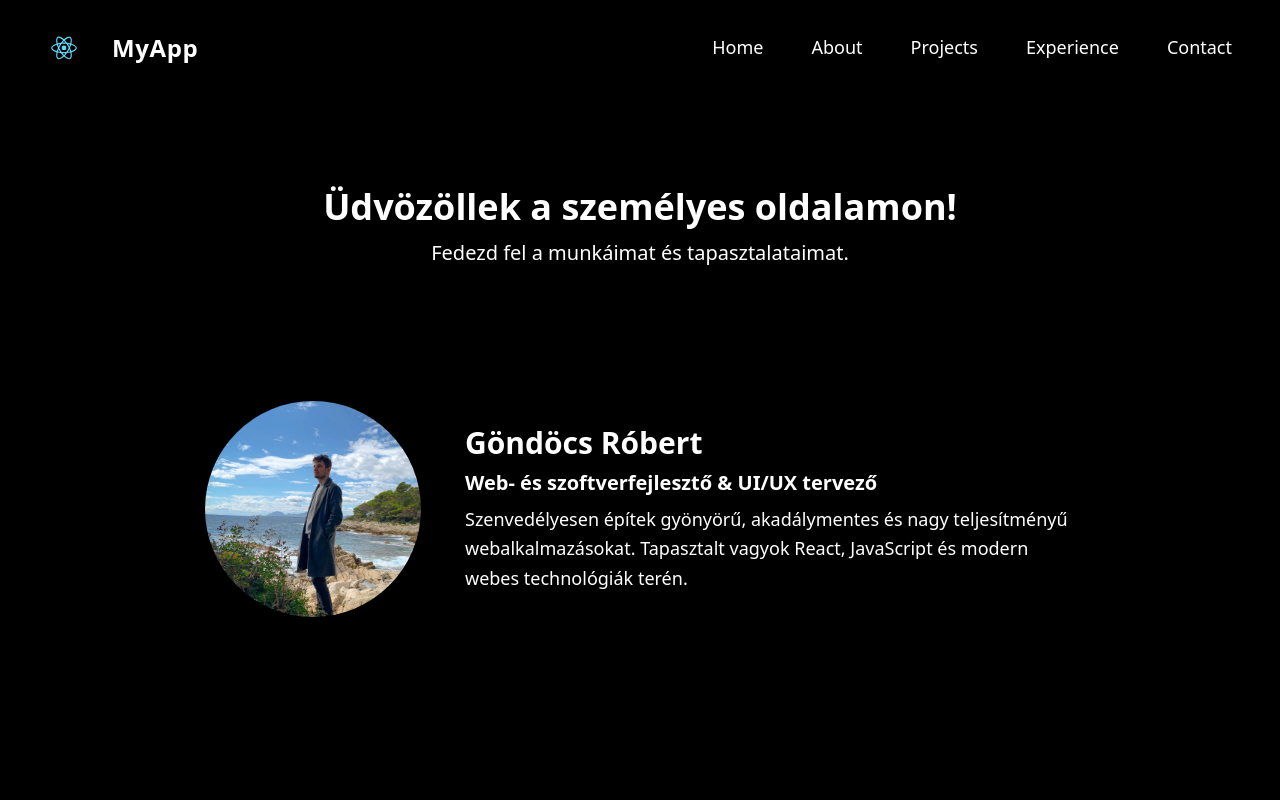
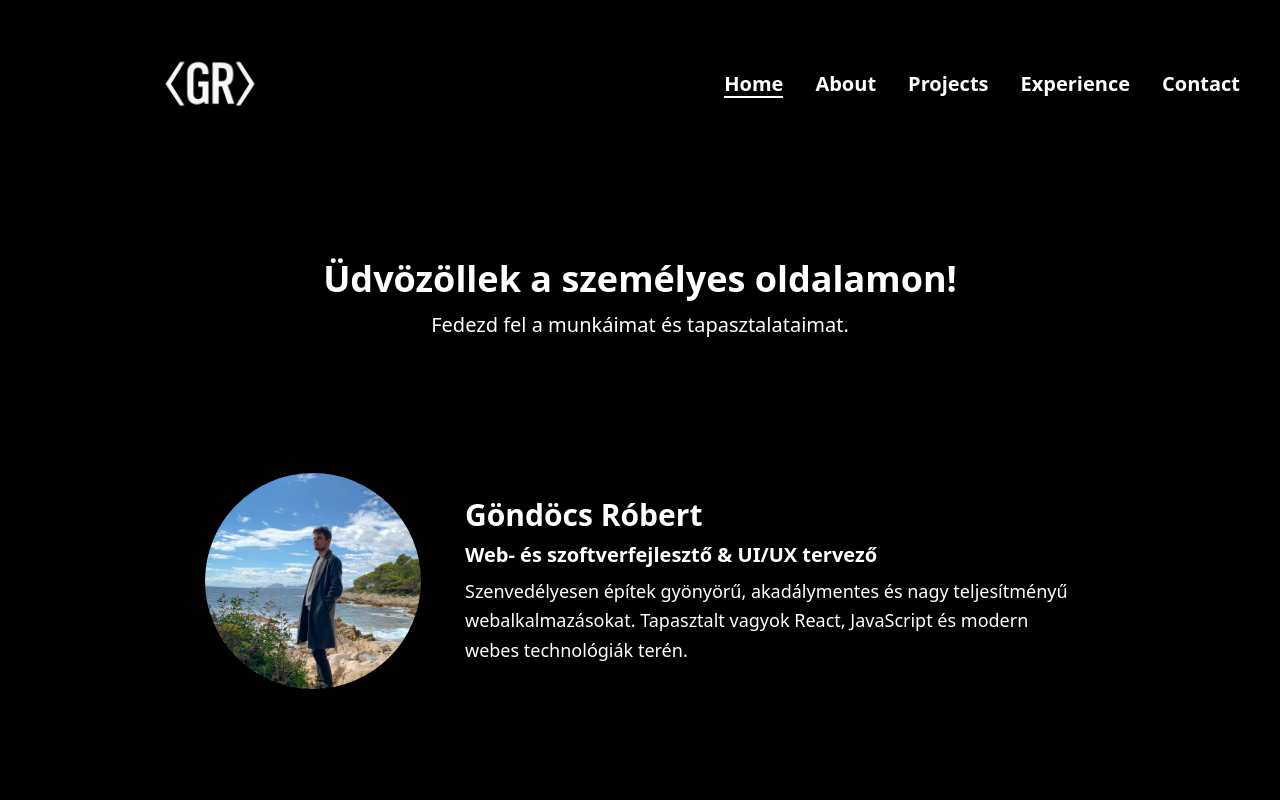
Before and after one commit to Gondocs/VercelFrontend, a React (Create React App) app: page / in a window 1280 px wide. Shown: the top 800 px of the page. Built offline with nearby package versions, Linux system fonts and the light colour scheme.

Commit message:
add logo and favicon

```diff
--- a/src/Navbar.js
+++ b/src/Navbar.js
@@ -1,20 +1,66 @@
 // Navbar.js
-import React from 'react';
-import logo from './logo.svg';
+import React, { useEffect, useState } from 'react';
 
-function Navbar() {
+function Navbar({ isMobile }) {
+  const [menuOpen, setMenuOpen] = useState(false);
+  const [activeSection, setActiveSection] = useState('home');
+
+  useEffect(() => {
+    // Smooth scroll for anchor links
+    const handleClick = e => {
+      if (e.target.tagName === 'A' && e.target.getAttribute('href')?.startsWith('#')) {
+        const id = e.target.getAttribute('href').slice(1);
+        const el = document.getElementById(id);
+        if (el) {
+          e.preventDefault();
+          setMenuOpen(false); // close menu on link click
+          window.scrollTo({
+            top: el.getBoundingClientRect().top + window.scrollY - 80,
+            behavior: 'smooth',
+          });
+        }
+      }
+    };
+    document.addEventListener('click', handleClick);
+    return () => document.removeEventListener('click', handleClick);
+  }, []);
+
+  useEffect(() => {
+    // Highlight nav link for current section
+    const sectionIds = ['home', 'about', 'projects', 'experience', 'contact'];
+    const handleScroll = () => {
+      const scrollPos = window.scrollY + 100;
+      let current = 'home';
+      for (const id of sectionIds) {
+        const el = document.getElementById(id);
+        if (el && el.offsetTop <= scrollPos) {
+          current = id;
+        }
+      }
+      setActiveSection(current);
+    };
+    window.addEventListener('scroll', handleScroll);
+    handleScroll();
+    return () => window.removeEventListener('scroll', handleScroll);
+  }, []);
+
+  const navLinks = (
+    <>
+      <a href="#home" className={`nav-underline text-white text-xl font-bold${activeSection==='home' ? ' active' : ''}`} onClick={() => setMenuOpen(false)}>Home</a>
+      <a href="#about" className={`nav-underline text-white text-xl font-bold${activeSection==='about' ? ' active' : ''}`} onClick={() => setMenuOpen(false)}>About</a>
+      <a href="#projects" className={`nav-underline text-white text-xl font-bold${activeSection==='projects' ? ' active' : ''}`} onClick={() => setMenuOpen(false)}>Projects</a>
+      <a href="#experience" className={`nav-underline text-white text-xl font-bold${activeSection==='experience' ? ' active' : ''}`} onClick={() => setMenuOpen(false)}>Experience</a>
+      <a href="#contact" className={`nav-underline text-white text-xl font-bold${activeSection==='contact' ? ' active' : ''}`} onClick={() => setMenuOpen(false)}>Contact</a>
+    </>
+  );
+
   return (
     <nav className="flex items-center justify-between px-10 py-6 bg-black shadow-lg border-b-2 border-black sticky top-0 z-50">
-      <div className="flex items-center gap-4">
-        <img src={logo} alt="Logo" className="h-12 w-12 mr-2 rounded-full border-2 border-black shadow" />
-        <span className="text-white font-extrabold text-2xl tracking-wide drop-shadow">MyApp</span>
-      </div>
+      <a href="#home" className="flex-shrink-0 ml-20">
+        <img src="/GR_logo.png" alt="Logo" style={{ height: '120px', width: 'auto', marginLeft:'30px',}} />
+      </a>
       <div className="flex space-x-8">
-        <a href="#home" className="text-white hover:text-white border-b-2 border-transparent hover:border-white transition text-lg font-medium px-2 py-1">Home</a>
-        <a href="#about" className="text-white hover:text-white border-b-2 border-transparent hover:border-white transition text-lg font-medium px-2 py-1">About</a>
-        <a href="#projects" className="text-white hover:text-white border-b-2 border-transparent hover:border-white transition text-lg font-medium px-2 py-1">Projects</a>
-        <a href="#experience" className="text-white hover:text-white border-b-2 border-transparent hover:border-white transition text-lg font-medium px-2 py-1">Experience</a>
-        <a href="#contact" className="text-white hover:text-white border-b-2 border-transparent hover:border-white transition text-lg font-medium px-2 py-1">Contact</a>
+        {navLinks}
       </div>
     </nav>
   );
--- a/src/input.css
+++ b/src/input.css
@@ -13,26 +13,23 @@
     left: 50%;
     right: 50%;
     bottom: 0;
-    width: 0;
     height: 2px;
     background: white;
     opacity: 0;
     transition: left 0.3s cubic-bezier(0.4,0,0.2,1), right 0.3s cubic-bezier(0.4,0,0.2,1), opacity 0.2s cubic-bezier(0.4,0,0.2,1);
+    pointer-events: none;
   }
+  .nav-underline.active::after,
   .nav-underline:hover::after,
   .nav-underline:focus::after {
     left: 0;
     right: 0;
-    width: auto;
     opacity: 1;
-    transition: left 0.3s cubic-bezier(0.4,0,0.2,1), right 0.3s cubic-bezier(0.4,0,0.2,1), opacity 0.2s cubic-bezier(0.4,0,0.2,1);
   }
-  .nav-underline:not(:hover):not(:focus)::after {
+  .nav-underline:not(.active):not(:hover):not(:focus)::after {
     left: 50%;
     right: 50%;
-    width: 0;
     opacity: 0;
-    transition: left 0.3s cubic-bezier(0.4,0,0.2,1), right 0.3s cubic-bezier(0.4,0,0.2,1), opacity 0.2s cubic-bezier(0.4,0,0.2,1);
   }
 }
 
--- /dev/null
+++ b/src/useScrollAnimations.js
@@ -0,0 +1,26 @@
+// useScrollAnimations.js
+import { useEffect } from 'react';
+
+export default function useScrollAnimations() {
+  useEffect(() => {
+    const animatedEls = document.querySelectorAll('[class*="animate-slide-"]');
+    const observer = new window.IntersectionObserver(
+      entries => {
+        entries.forEach(entry => {
+          if (entry.isIntersecting && !entry.target.classList.contains('in-view')) {
+            entry.target.classList.add('in-view');
+            observer.unobserve(entry.target); // Only animate once
+          }
+        });
+      },
+      { threshold: 0.15 }
+    );
+    animatedEls.forEach(el => {
+      if (!el.classList.contains('in-view')) {
+        el.classList.remove('in-view');
+        observer.observe(el);
+      }
+    });
+    return () => observer.disconnect();
+  }, []);
+}
```
Also changed, not shown: public/GR_logo.png (added), 1 other file (tests, documents, lock files or other folders).
